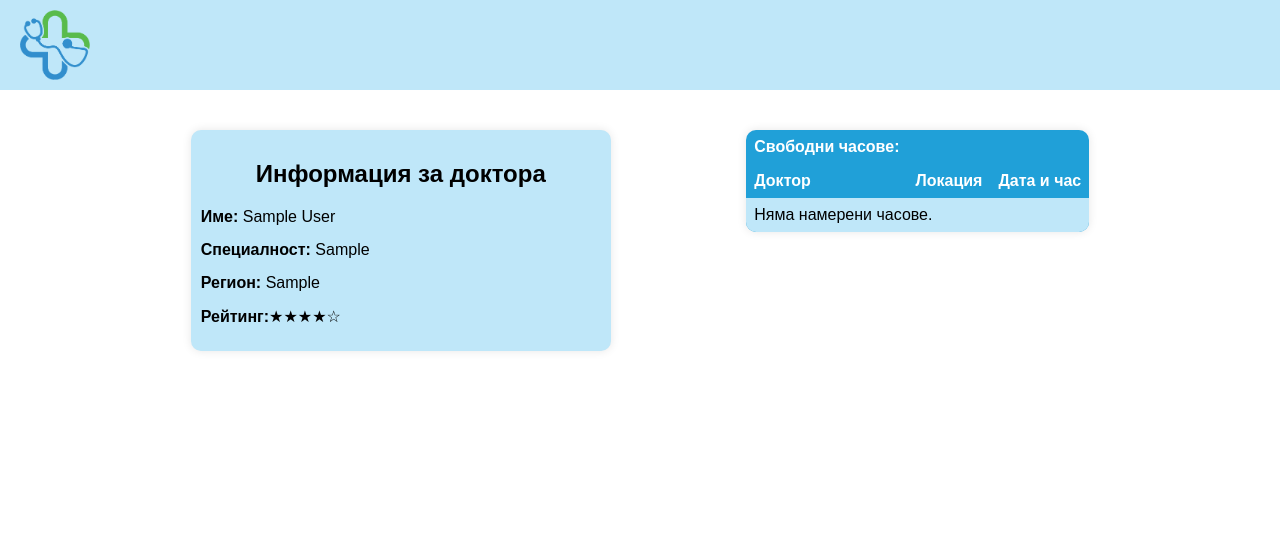
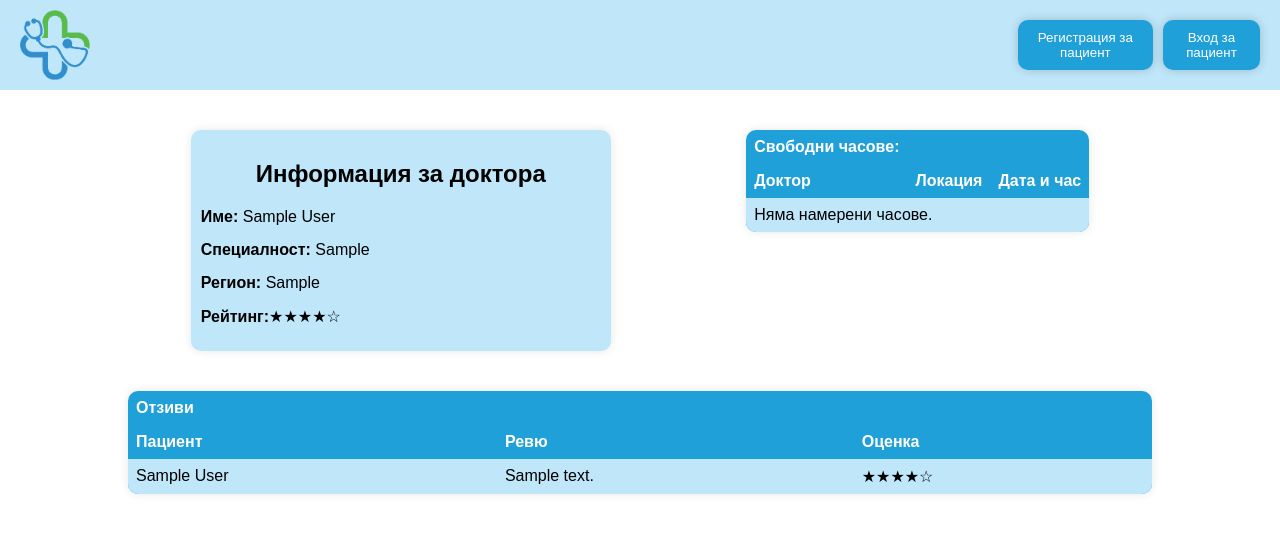
Before and after one commit to nnniki/MedAppoint, a PHP site: page /doctor_profile.php?id=1 in a window 1280 px wide. Shown: the top 533 px of the page. Run offline with PHP 8.4, Linux system fonts and the light colour scheme; tables that the repository leaves empty or names only in its code hold one stand-in row (values such as "Sample post").

Commit message:
Add table for reviews and rating in doctor profile

```diff
--- a/css/homepage.css
+++ b/css/homepage.css
@@ -104,7 +104,7 @@ header {
     box-shadow: 0 0 10px rgba(0, 0, 0, 0.1);
 }
 
-#reserved, #results {
+#reserved, #results, #reviews {
     width: 80%;
 }
 
--- a/doctor_profile.php
+++ b/doctor_profile.php
@@ -1,14 +1,10 @@
 <?php
 session_start();
 
-//if(!isset($_SESSION['username'])) {
-//    header('Location: homepage.php');
-//    exit;
-//} else if(isset($_SESSION['username']) && $_SESSION['role'] === "doctor") {
-//    header('Location: homepage_doctors.php');
-//    exit;
-//}
-
+if(isset($_SESSION['username']) && $_SESSION['role'] === "doctor") {
+   header('Location: homepage_doctors.php');
+   exit;
+}
 ?>
 
 
@@ -23,9 +19,20 @@ session_start();
 <body>
 <header>
     <div id="container-logo"><img src="./images/icon.png" alt="Image is unavailable"></div>
-<!--    <div class="container-buttons">-->
-<!--        <a href="logout.php"> <button class="user-buttons">Излизане</button> </a>-->
-<!--    </div>-->
+    <?php
+        if(isset($_SESSION['username'])) {
+            echo "<div class='container-buttons'>
+                <a href='logout.php'> <button class='user-buttons'>Излизане</button> </a>
+                </div>";
+        }
+        else {
+            echo "<div class='container-buttons'>
+            <a href='registration_patient.php'> <button class='user-buttons'>Регистрация за пациент</button> </a>
+            <a href='login_patients.php'><button class='user-buttons'>Вход за пациент</button></a>";
+        }
+
+    ?>
+
 </header>
 
 <main>
@@ -93,8 +100,44 @@ session_start();
             ?>
             </tbody>
         </table>
+    </div>
 
-    </div>
+    <table class="results-table" id = "reviews">
+            <thead>
+                <tr>
+                    <th>Отзиви</th>
+                </tr>
+                <tr>
+                    <th>Пациент</th>
+                    <th>Ревю</th>
+                    <th>Оценка</th>
+                </tr>
+            </thead>
+            <tbody>
+            <?php
+            require_once 'DB.php';
+
+            $reviews = getReviewsPerId($_GET['id']);
+
+            if (count($reviews) > 0) {
+                foreach ($reviews as $row) {
+                    echo "<tr>";
+                    echo "<td>" . $row["first_name"] . " " . $row["last_name"] . "</td>";
+                    echo "<td>" . $row["review"] . "</td>";
+                    if (!isset($row["rating"])) {
+                        echo "<td></td>";
+                    } else {
+                        echo "<td><span class='stars'>" . str_repeat("★", $row["rating"]) . str_repeat("☆", 5 - $row["rating"]) . "</span></td>";
+                    }
+                    echo "</tr>";
+                }
+            } else {
+                echo "<tr><td colspan='5'>Няма отизиви за дадения специалист.</td></tr>";
+            }
+            ?>
+            </tbody>
+        </table>
+
 </main>
 </body>
 </html>
```
Also changed, not shown: DB.php (+24 -3 lines).
